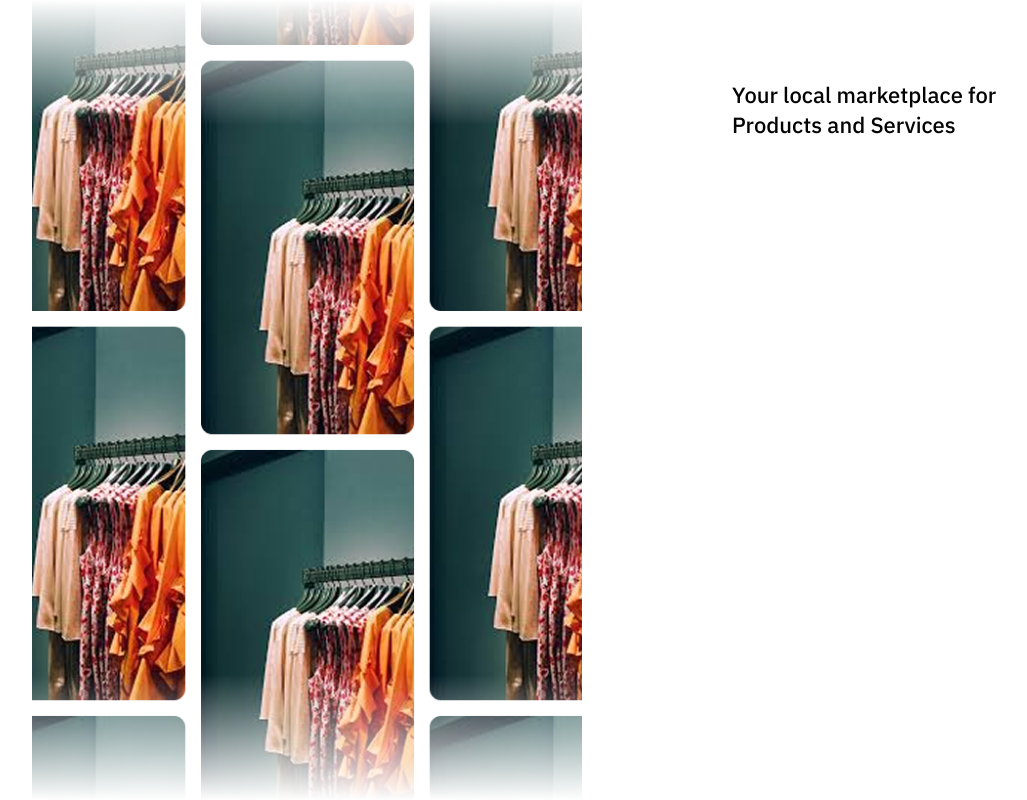
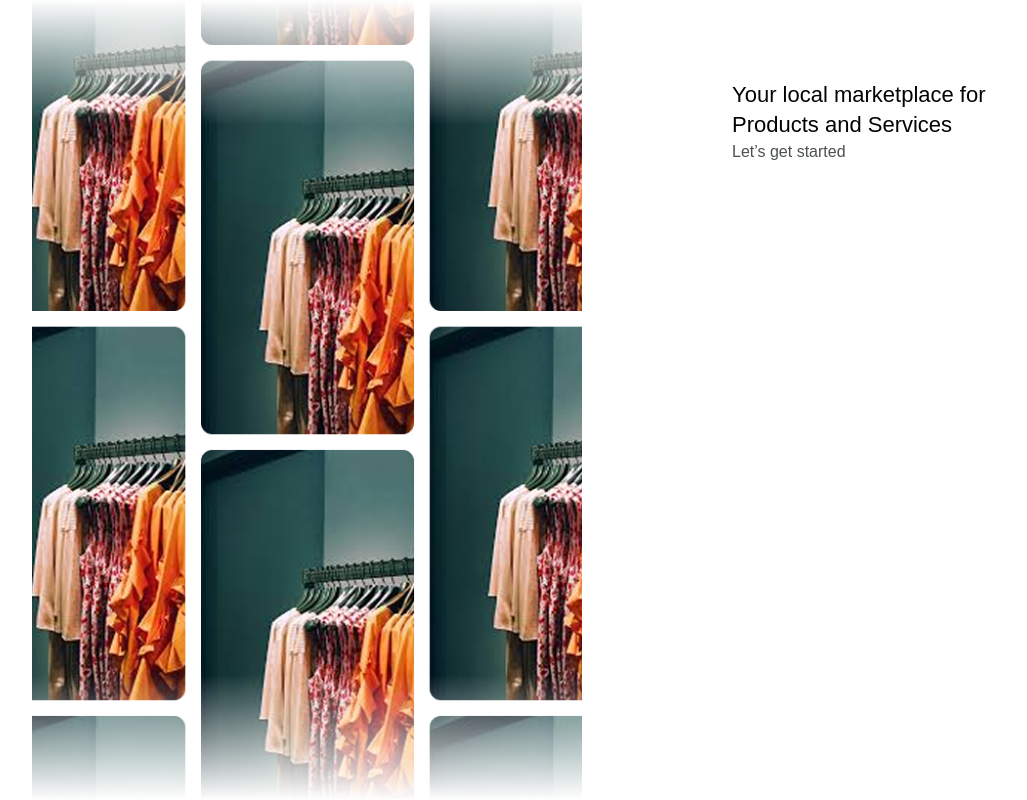
Before and after one commit to TheHammadAli/fazl-frontend, a Next.js app: page /signup in a window 1280 px wide. Shown: the whole page, without its empty margins (64-1091 px from the left). Built offline with nearby package versions, Linux system fonts and the light colour scheme.

Commit message:
font-setup

```diff
--- a/app/globals.css
+++ b/app/globals.css
@@ -1,5 +1,5 @@
-@import url('https://fonts.googleapis.com/css2?family=IBM+Plex+Sans:ital,wght@0,100..700;1,100..700&display=swap');
 @import "tailwindcss";
+
 :root {
   --background: #ffffff;
   --foreground: #171717;
@@ -25,13 +25,11 @@
   --color-gray-5: #F5F5F5;
   --color-gray-6: #949494;
   --color-gray-7: #C7C7C7;
+  --color-gray-8: #4B514F;
   --color-orange:#EE6134;
   --color-red-1:#E92440;
 
-  /* font. IBM Plex Sans */
-    --font-ibm-plex: "IBM Plex Sans", sans-serif;
 }
-
 @media (prefers-color-scheme: dark) {
   :root {
     --background: #0a0a0a;
@@ -42,6 +40,6 @@
 body {
   background: var(--background);
   color: var(--foreground);
-  font-family: var(--font-ibm-plex);
+  font-family: 'IBM Plex Sans Variable', sans-serif;
 
 }
--- a/app/layout.tsx
+++ b/app/layout.tsx
@@ -1,16 +1,6 @@
 import type { Metadata } from "next";
-import { Geist, Geist_Mono } from "next/font/google";
 import "./globals.css";
-
-const geistSans = Geist({
-  variable: "--font-geist-sans",
-  subsets: ["latin"],
-});
-
-const geistMono = Geist_Mono({
-  variable: "--font-geist-mono",
-  subsets: ["latin"],
-});
+import "@fontsource-variable/ibm-plex-sans";
 
 export const metadata: Metadata = {
   title: "Knayf",
@@ -24,11 +14,7 @@ export default function RootLayout({
 }>) {
   return (
     <html lang="en">
-      <body
-        className={`${geistSans.variable} ${geistMono.variable} antialiased`}
-      >
-        {children}
-      </body>
+      <body className={`  `}>{children}</body>
     </html>
   );
 }
--- a/components/Auth/Signup.tsx
+++ b/components/Auth/Signup.tsx
@@ -6,7 +6,7 @@ function Signup() {
   return (
     <div className="w-screen h-screen flex">
       {/* Left section */}
-      <div className="w-[60%] pl-24 ">
+      <div className="w-[60%] pl-8 xl:pl-24 ">
         <Image
           src={AuthImage}
           alt="auth-image"
@@ -14,10 +14,11 @@ function Signup() {
         />
       </div>
       {/* Right section */}
-      <div className="w-[50%] px-[150px] pt-[80px]">
-        <h1 className="text-black-1 font-[500] text-[22px] w-[334px]  leading-[30px] ">
+      <div className="w-[50%] px-[50px] xl:px-[150px] pt-[80px]">
+        <h1 className="text-black-1 font-medium text-[22px] w-[334px]  leading-[30px] ">
           Your local marketplace for Products and Services
         </h1>
+        <p className="font-normal text-[16px] text-gray-8">Let’s get started</p>
       </div>
     </div>
   );
```
Also changed, not shown: package.json (+8 -5 lines), 1 other file (tests, documents, lock files or other folders).
